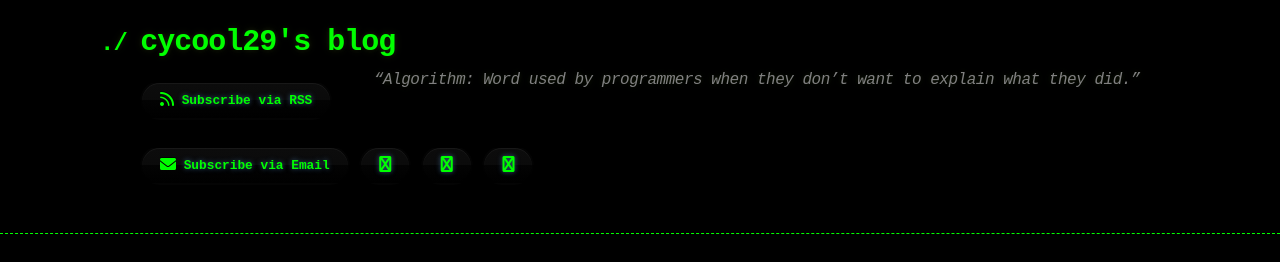
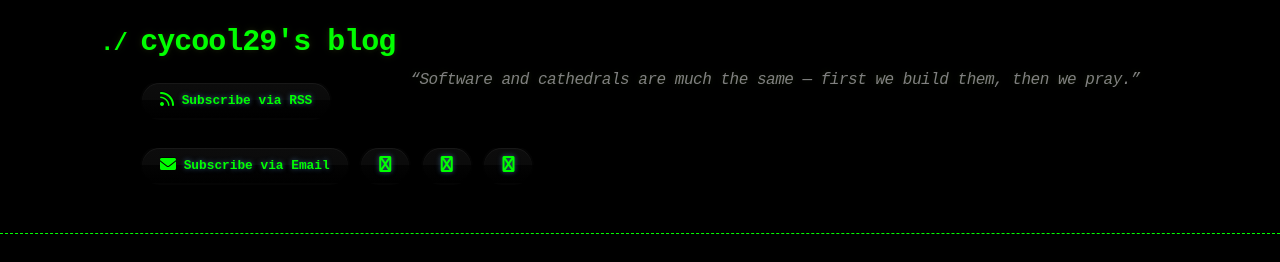
Before and after one commit to cycool29/cycool29.github.io, a Jekyll site: the page built from index.md, in a window 1280 px wide and 900 px high. Shown: the top 262 px of the window. Built offline with Jekyll 4.4.1, drawn with Linux system fonts in a browser that asks for light colours; a style sheet for code colours, icons or effects is not loaded.

Commit message:
Update quotes

```diff
--- a/_config.yml
+++ b/_config.yml
@@ -1,5 +1,5 @@
 title: cycool29's blog
-description: "“Algorithm: Word used by programmers when they don’t want to explain what they did.” "
+description: "“Software and cathedrals are much the same — first we build them, then we pray.” "
 bio: A high school student. Intermediate in Python, Git, Bash. Learning JavaScript. He/Him. "
 author: cycool29
 url: https://cycool29.github.io
```
